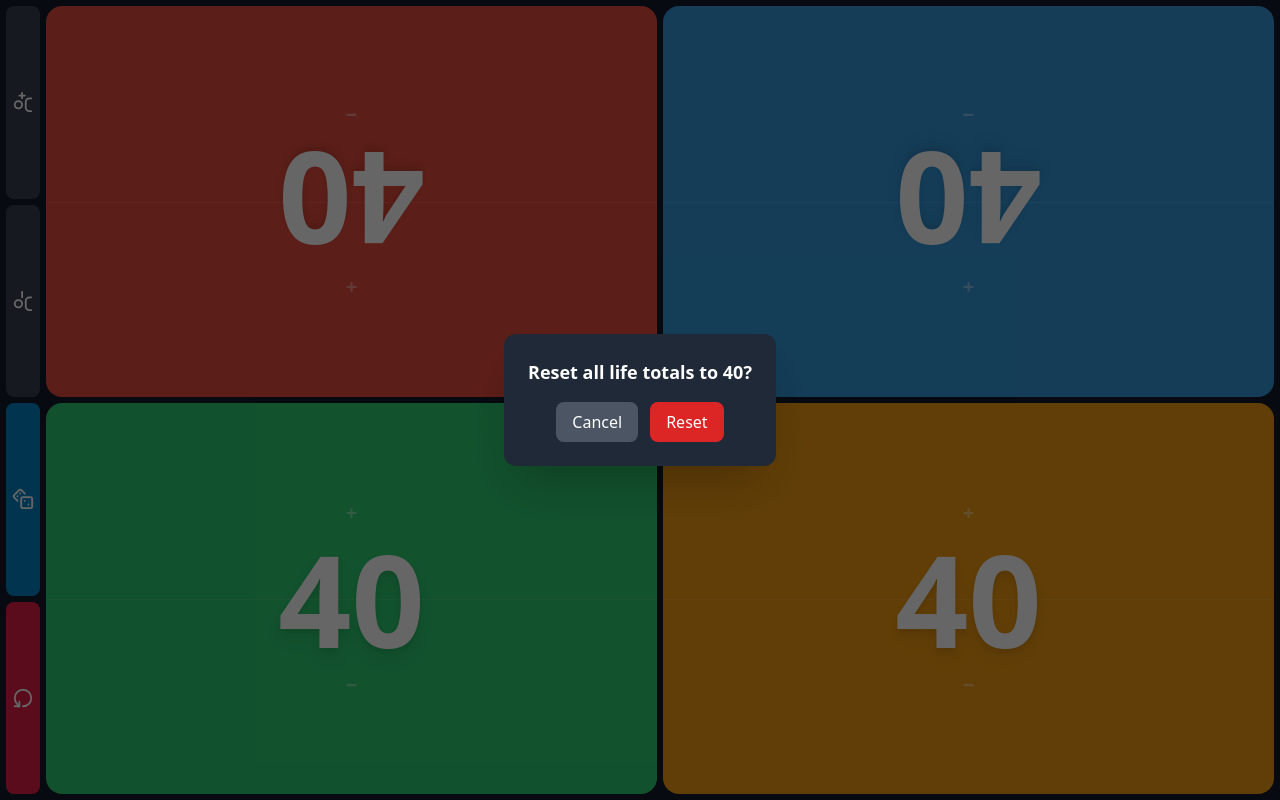
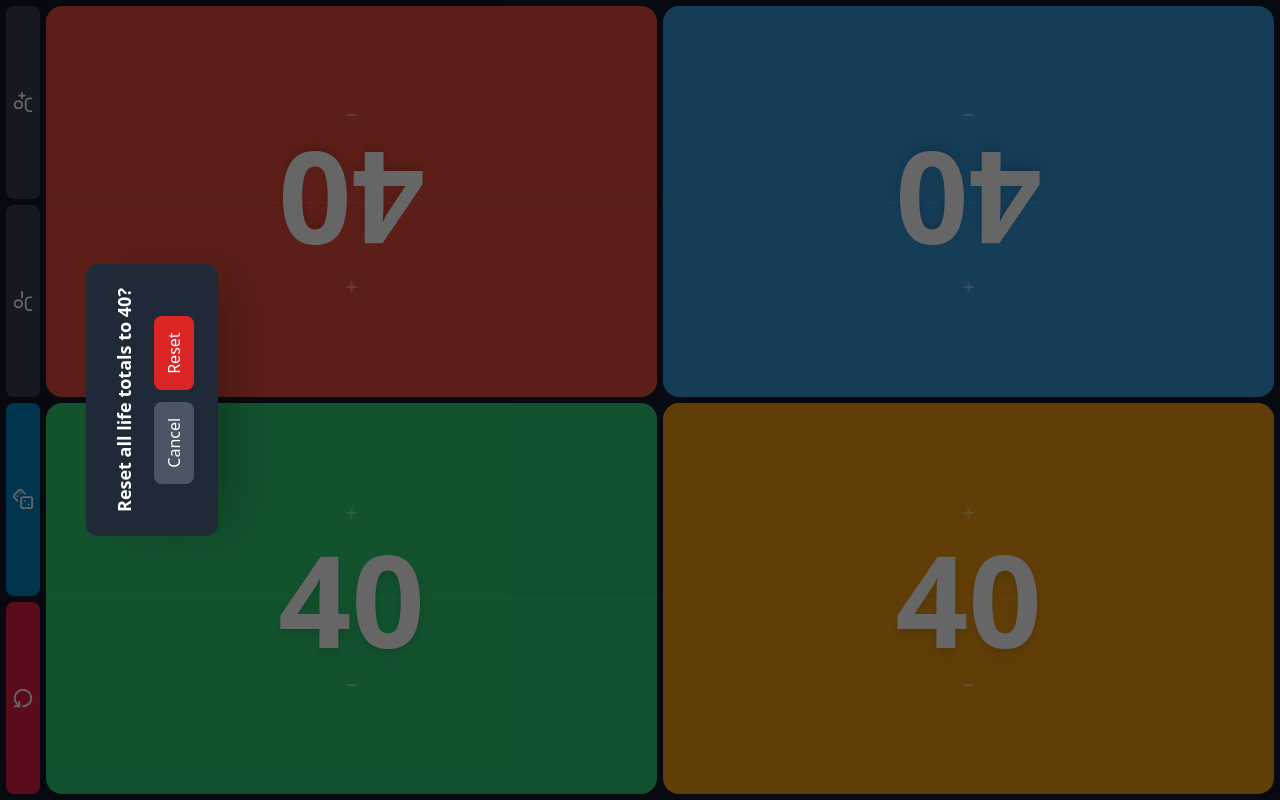
Before and after one commit to reardonj/windsurf-edh-tracker, a React (Vite) app: page / in a window 1280 px wide. Both pictures are taken after a click on the button 23 px from the left and 697 px from the top of the page. Built offline with nearby package versions, Linux system fonts and the light colour scheme.

Commit message:
rotate reset dialog

```diff
--- a/src/components/TopBar.tsx
+++ b/src/components/TopBar.tsx
@@ -58,8 +58,8 @@ export default function TopBar({
       </div>
 
       {showConfirm && (
-        <div className="fixed inset-0 z-50 flex items-center justify-center bg-black/60">
-          <div className="bg-gray-800 rounded-xl p-6 shadow-2xl text-center max-w-xs mx-4">
+        <div className="fixed inset-0 z-50 flex items-center justify-top bg-black/60">
+          <div className="bg-gray-800 rounded-xl p-6 shadow-2xl text-center max-w-xs mx-4  -rotate-90">
             <p className="text-lg font-semibold text-white mb-4">
               Reset all life totals to 40?
             </p>
```
